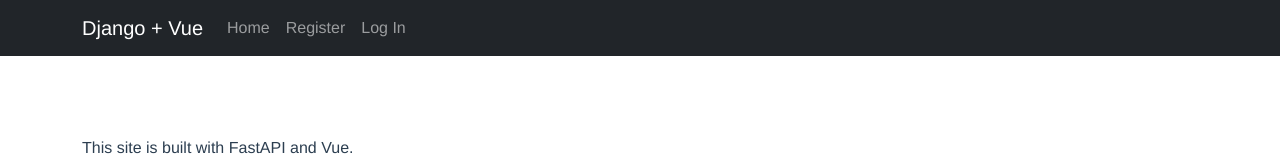
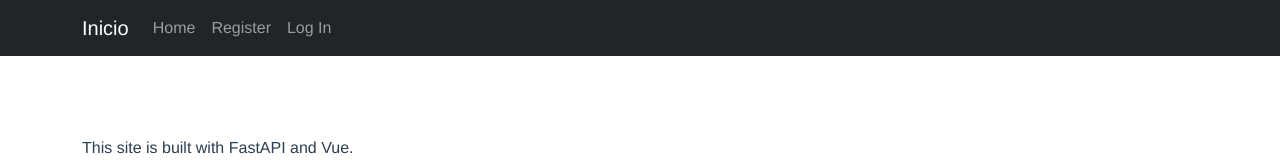
Before and after one commit to Rher92/cartuchos, a Vue app in the folder frontend/: page / in a window 1280 px wide. Shown: the top 160 px of the page. Built offline with nearby package versions, Linux system fonts and the light colour scheme.

Commit message:
UPDATE: Title from Navbar and tab have been changed

```diff
--- a/frontend/public/index.html
+++ b/frontend/public/index.html
@@ -5,7 +5,7 @@
     <meta http-equiv="X-UA-Compatible" content="IE=edge">
     <meta name="viewport" content="width=device-width,initial-scale=1.0">
     <link rel="icon" href="<%= BASE_URL %>favicon.ico">
-    <title>Django + Vue</title>
+    <title>Retornos Consumibles</title>
   </head>
   <body>
     <noscript>
--- a/frontend/src/components/NavBar.vue
+++ b/frontend/src/components/NavBar.vue
@@ -2,7 +2,7 @@
   <header>
     <nav class="navbar navbar-expand-md navbar-dark bg-dark">
       <div class="container">
-        <a class="navbar-brand" href="/">Django + Vue</a>
+        <a class="navbar-brand" href="/">Inicio</a>
         <button class="navbar-toggler" type="button" data-bs-toggle="collapse" data-bs-target="#navbarCollapse" aria-controls="navbarCollapse" aria-expanded="false" aria-label="Toggle navigation">
           <span class="navbar-toggler-icon"></span>
         </button>
```
